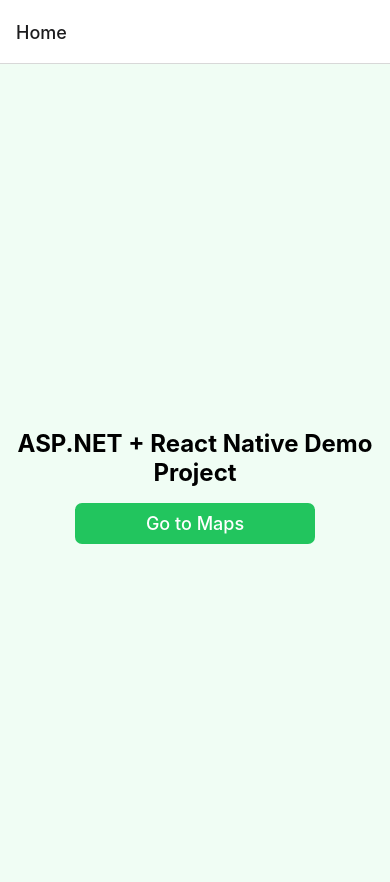
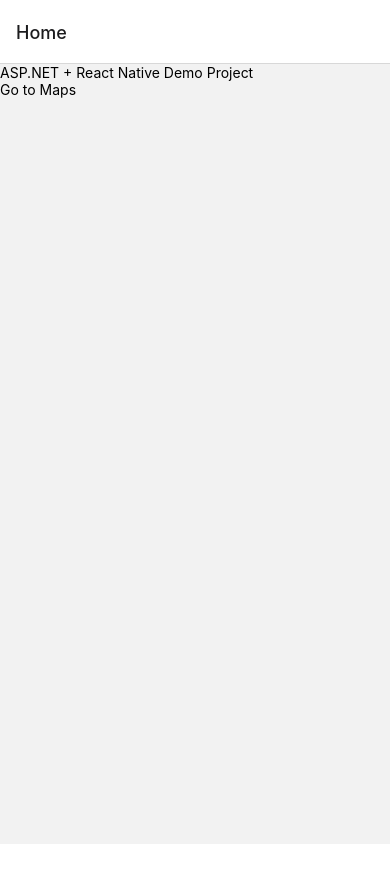
Before and after one commit to ColinWu0403/ASP.NET_ReactNative, a React Native app in the folder ASP.NET_ReactNative/ClientApp/: screen / in a window 390 px wide. Shown: the top 882 px of the page. After the commit the page ends 844 px from the top, so only its background shows below. Built offline with nearby package versions, Linux system fonts and the light colour scheme.

Commit message:
Remove TailwindCSS and Nativewind (Doesn't work in React Native 😔)

```diff
--- a/ASP.NET_ReactNative/ClientApp/babel.config.js
+++ b/ASP.NET_ReactNative/ClientApp/babel.config.js
@@ -2,6 +2,5 @@
   api.cache(true);
   return {
     presets: ["babel-preset-expo"],
-    plugins: ["nativewind/babel"],
   };
 };
--- a/ASP.NET_ReactNative/ClientApp/index.css
+++ /dev/null
@@ -1,3 +0,0 @@
-@tailwind base;
-@tailwind components;
-@tailwind utilities;
--- a/ASP.NET_ReactNative/ClientApp/postcss.config.js
+++ /dev/null
@@ -1,18 +0,0 @@
-module.exports = {
-  plugins: [require("tailwindcss"), require("nativewind/postcss")],
-};
-
-module.exports = {
-  plugins: {
-    "nativewind/postcss": {
-      output: "nativewind-output.js",
-    },
-  },
-};
-
-// export default {
-//   plugins: {
-//     tailwindcss: {},
-//     autoprefixer: {},
-//   },
-// };
--- a/ASP.NET_ReactNative/ClientApp/tailwind.config.js
+++ /dev/null
@@ -1,40 +0,0 @@
-/** @type {import('tailwindcss').Config} */
-const nativewind = require("nativewind/tailwind/css");
-module.exports = {
-  content: ["./App.{js,jsx,ts,tsx}", "./src/**/*.{js,jsx,ts,tsx}"],
-  mode: "jit",
-  theme: {
-    extend: {
-      colors: {
-        primary: "#146c94",
-        secondary: "#19a7ce",
-        tertiary: "#14151e",
-        ivory: "#f6f1f1",
-      },
-      screens: {
-        xs: "390px",
-        sm: "430px",
-        md: "890px",
-      },
-      fontSize: {
-        "2xs": "0.625rem",
-        xs: "0.75rem",
-        sm: "0.875rem",
-        base: "1rem",
-        lg: "1.125rem",
-        xl: "1.25rem",
-        "2xl": "1.5rem",
-        "3xl": "1.875rem",
-        "4xl": "2.25rem",
-        "5xl": "3rem",
-        "6xl": "4rem",
-        "7xl": "5rem", // Custom font size 7xl
-        "8xl": "6rem", // Custom font size 8xl
-        "9xl": "8rem", // Custom font size 9xl
-        "10xl": "10rem", // Custom font size 10xl
-        "50xl": "50rem", // Custom font size 10xl
-      },
-    },
-  },
-  plugins: [nativewind],
-};
```
Also changed, not shown: ASP.NET_ReactNative/ClientApp/package.json (+2 -6 lines), 1 other file (tests, documents, lock files or other folders).
